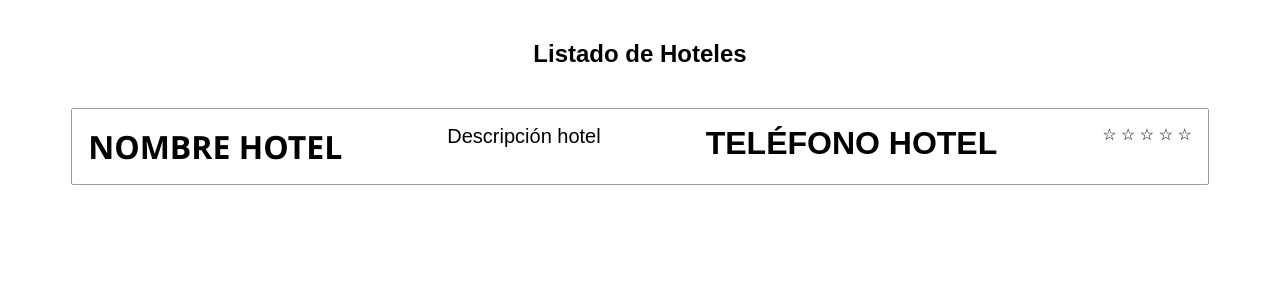
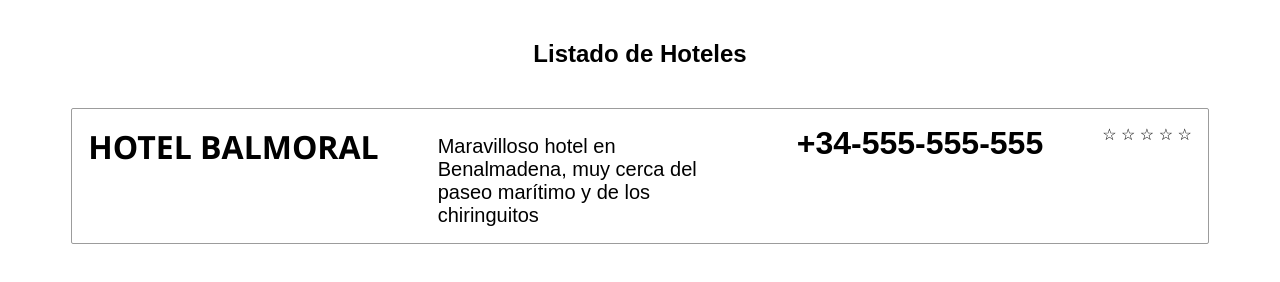
Before and after one commit to ctrlj-dev/LM_BJS_Modulo_00, a plain HTML site: page Hoteles_html_lab/index.html in a window 1280 px wide. Drawn offline with Linux system fonts and the light colour scheme.

Commit message:
subida final

```diff
--- a/Hoteles_html_lab/index.html
+++ b/Hoteles_html_lab/index.html
@@ -16,9 +16,16 @@
         <div class="hotels-body">
             <div class="hotel-item">
 
-                <span class="hotel-name">Nombre hotel</span>
-                <span class="hotel-description">Descripción hotel</span>
-                <span class="hotel-telephone">Teléfono hotel</span>
+                <div class="hotel-name-container">
+                    <span class="hotel-name">Hotel Balmoral</span>
+                </div>
+                <div class="hotel-description-container">
+                    <span class="hotel-description">Maravilloso hotel en Benalmadena, muy cerca del paseo marítimo y de
+                        los chiringuitos</span>
+                </div>
+                <div class="hotel-telephone-container">
+                    <span class="hotel-telephone">+34-555-555-555</span>
+                </div>
 
                 <div class="stars">
                     <span>&#9734;</span>
--- a/Hoteles_html_lab/site.css
+++ b/Hoteles_html_lab/site.css
@@ -14,10 +14,14 @@ body {
 
 .hotel-item {
     padding: 16px;
-    border-radius: 2px;
-    border: 1px solid #9c9c9c;
+    border-radius:2px;
+    border:1px solid #9c9c9c;
     display: flex;
     justify-content: space-between;
+}
+
+.hotel-name-container {
+    max-width: 300px;
 }
 
 .hotel-name {
@@ -27,9 +31,18 @@ body {
     font-family: 'Segoe UI', Tahoma, Geneva, Verdana, sans-serif;
 }
 
+.hotel-description-container {
+    padding-top: 10px;
+    max-width: 300px;
+}
+
 .hotel-description {
     font-size: 20px;
     font-weight: 300;
+}
+
+.hotel-telephone-container {
+    max-width: 250px;
 }
 
 .hotel-telephone {
@@ -37,3 +50,7 @@ body {
     font-size: 32px;
     font-weight: 700;
 }
+
+.stars {
+    max-width: 100px;
+}
```
